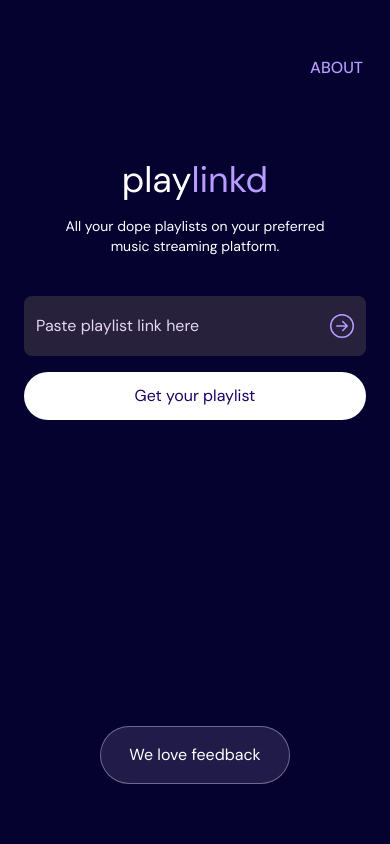
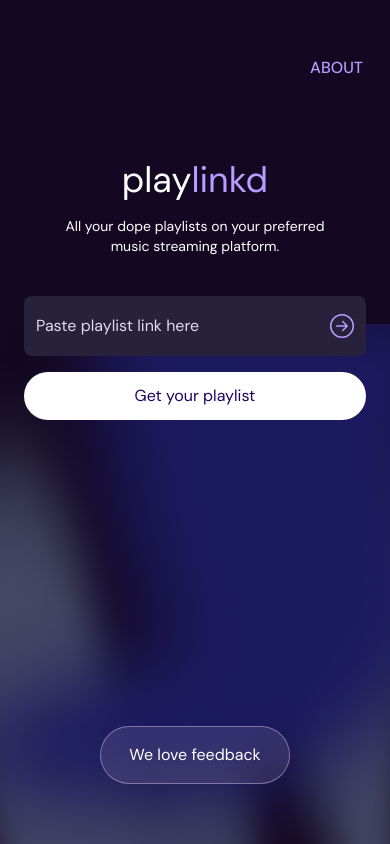
Before and after one commit to mightyFZeus/playlinkd-frontend, a Next.js app: page / in a window 390 px wide. Built offline with nearby package versions, Linux system fonts and the light colour scheme.

Commit message:
changes made

```diff
--- /dev/null
+++ b/src/HOC/Wrapper.tsx
@@ -0,0 +1,17 @@
+import React, { PropsWithChildren } from "react";
+
+const Wrapper = ({ children }: PropsWithChildren) => {
+  return (
+    <div className="bg-background h-full w-full relative">
+      <div className="absolute bottom-0 w-full">
+        <img src="/assets/Vector 2.png" alt="" className="w-full h-[500px] md:h-[600px] lg:h-[400px] object-fit" />
+      </div>
+      <div className="absolute bottom-0 h-[520px] md:h-[600px] lg:top-0 lg:h-full md:right-[100px]">
+        <img src="/assets/Vector 5.png" alt="" className=" h-full object-cover md:object-fit" />
+      </div>
+      {children}
+    </div>
+  );
+};
+
+export default Wrapper;
--- a/src/pages/about.tsx
+++ b/src/pages/about.tsx
@@ -2,18 +2,20 @@ import React from "react";
 import Navbar from "@/components/Navbar";
 import Link from "next/link";
 import Footer from "@/components/Footer";
+import Wrapper from "@/HOC/Wrapper";
 
 const About = () => {
   return (
-    <div className="bg-background h-screen w-screen">
+    <Wrapper>
+      <div className="bg-background bg-opacity-70 z-100 relative h-screen w-screen">
         <Navbar />
         <div className="mt-20">
           <p className="text-4xl text-white text-center md:hidden">
             play<span className="text-purple">linkd</span>
           </p>
           <p className="text-white text-center px-[33px] lg:px-[150px] xl:px-[300px] 2xl:px-[406px] pt-4 text-sm sm:text-base md:text-[22px] md:leading-[50px]">
-          playlinkd is a free platform to help you listen to your favorite playlist on whatever music streaming platform
-          you choose.
+            playlinkd is a free platform to help you listen to your favorite playlist on whatever music streaming
+            platform you choose.
           </p>
           <p className="text-white text-center px-[33px] pt-4 text-sm sm:text-base md:text-[22px] md:leading-[50px]">
             Made with love by Evi and Jii.
@@ -29,6 +31,7 @@ const About = () => {
         </Link>
         <Footer />
       </div>
+    </Wrapper>
   );
 };
 
--- a/src/pages/index.tsx
+++ b/src/pages/index.tsx
@@ -4,6 +4,7 @@ import { BiMusic } from "react-icons/bi";
 import Navbar from "@/components/Navbar";
 import Link from "next/link";
 import Footer from "@/components/Footer";
+import Wrapper from "@/HOC/Wrapper";
 
 const index = () => {
   const [inFocus, setInFocus] = useState(false);
@@ -17,8 +18,9 @@ const index = () => {
     setInFocus(false);
   };
   return (
-    <div className="bg-background h-screen w-screen flex flex-col justify-between origin pb-[60px]">
-      <div>
+    <Wrapper>
+      <div className="bg-background bg-opacity-70 h-screen w-full flex flex-col justify-between relative pb-[60px]">
+        <div className="relative z-100">
           <Navbar />
           <div className="mt-20">
             <p className="text-4xl text-white text-center md:hidden">
@@ -72,10 +74,11 @@ const index = () => {
           </Link>
         </div>
 
-      <div className="md:hidden">
+        <div className="md:hidden z-100 relative">
           <Footer />
         </div>
       </div>
+    </Wrapper>
   );
 };
 
--- a/src/pages/music.tsx
+++ b/src/pages/music.tsx
@@ -4,10 +4,13 @@ import { BiMusic } from "react-icons/bi";
 import { HiOutlineClipboardCopy } from "react-icons/hi";
 import Link from "next/link";
 import Footer from "@/components/Footer";
+import Wrapper from "@/HOC/Wrapper";
 
 const Music = () => {
   return (
-    <div className="bg-background  h-full w-full flex flex-col justify-between pb-[60px] md:pb-24">
+    <Wrapper>
+      <>
+        <div className="bg-background bg-opacity-70 relative z-100 h-full w-full flex flex-col justify-between pb-[60px] md:pb-24">
           <div>
             <div className="text-white w-full pt-[56px] flex justify-between items-center  px-[27px]">
               <p className="text-lg md:text-5xl text-white text-center cursor-pointer">
@@ -82,6 +85,8 @@ const Music = () => {
             <Footer />
           </div>
         </div>
+      </>
+    </Wrapper>
   );
 };
 
--- a/tailwind.config.js
+++ b/tailwind.config.js
@@ -6,7 +6,7 @@ module.exports = {
         music: "url('/assets/music.png')",
       },
       colors: {
-        background: "#050230",
+        background: "#130821",
         purple: "#B89CFF",
         yeah: "rgba(228, 214, 245, 0.44)",
         yeahh: "rgba(228, 214, 245, 0.12)",
```
Also changed, not shown: public/assets/Vector 2.png (added), public/assets/Vector 5.png (added). Lines whose indentation alone changed are shown as unchanged.
